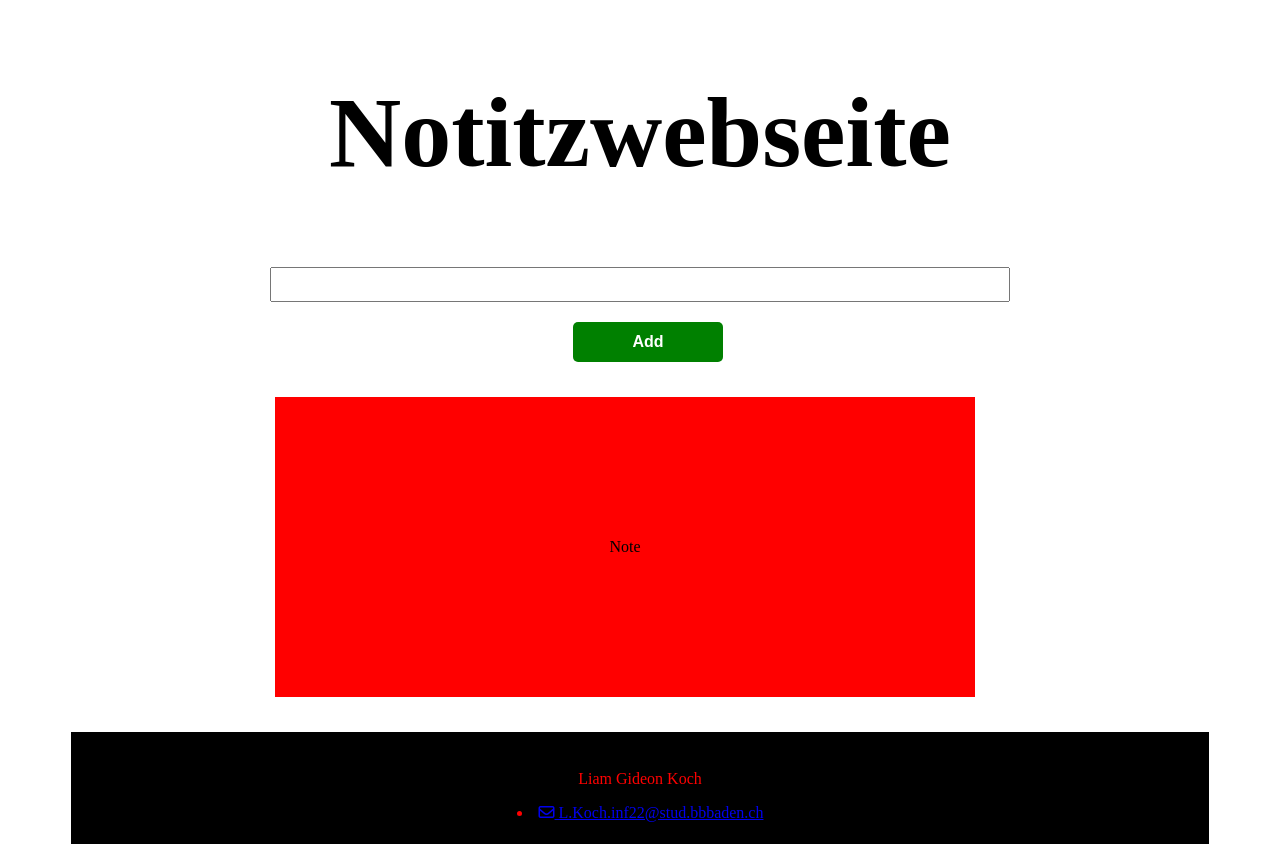
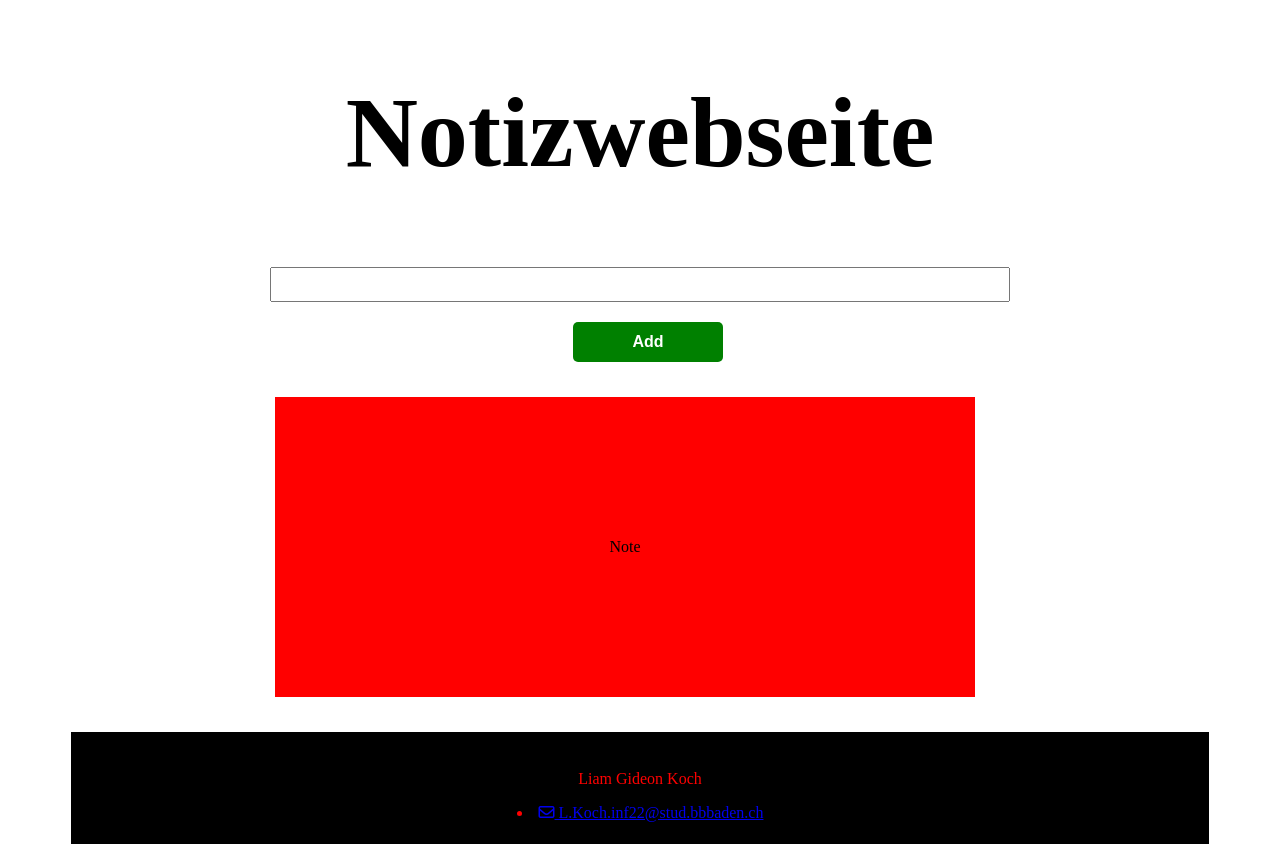
Before and after one commit to TigerL06/LB_321_324, a plain HTML site: page Frontend/index.html in a window 1280 px wide. Drawn offline with Linux system fonts and the light colour scheme.

Commit message:
Rechtschreibfehler behoben
Rechtschreibfehler behoben

```diff
--- a/Frontend/index.html
+++ b/Frontend/index.html
@@ -13,7 +13,7 @@
 
 <body>
   <header id="header">
-    <h1>Notitzwebseite</h1>
+    <h1>Notizwebseite</h1>
   </header>
   <div id="main">
     <div id="container">
```
